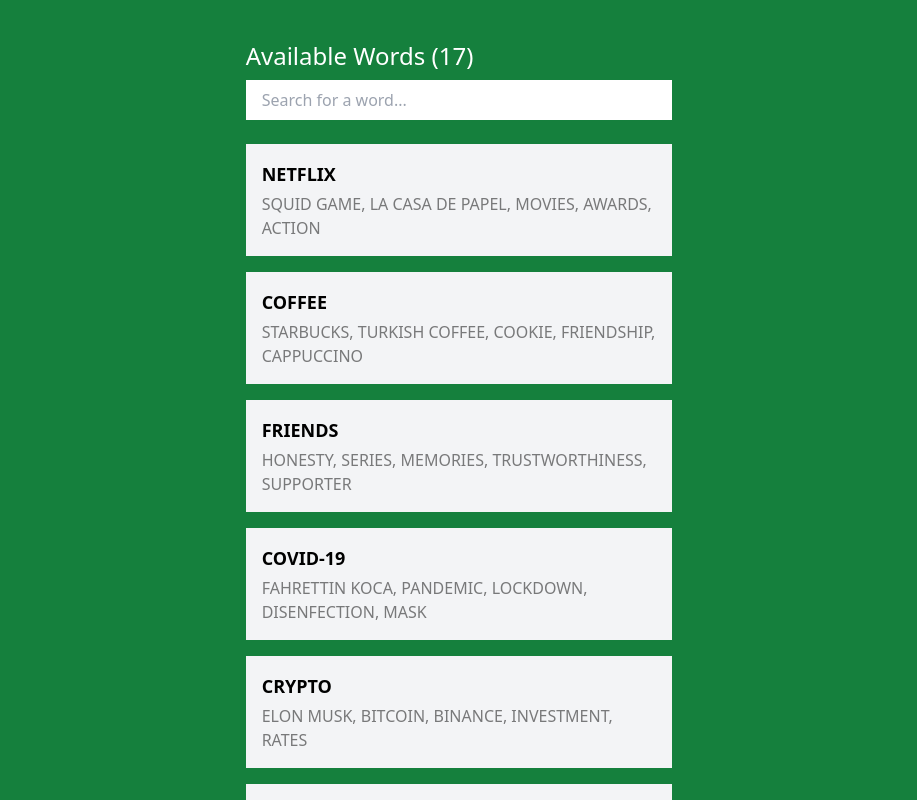
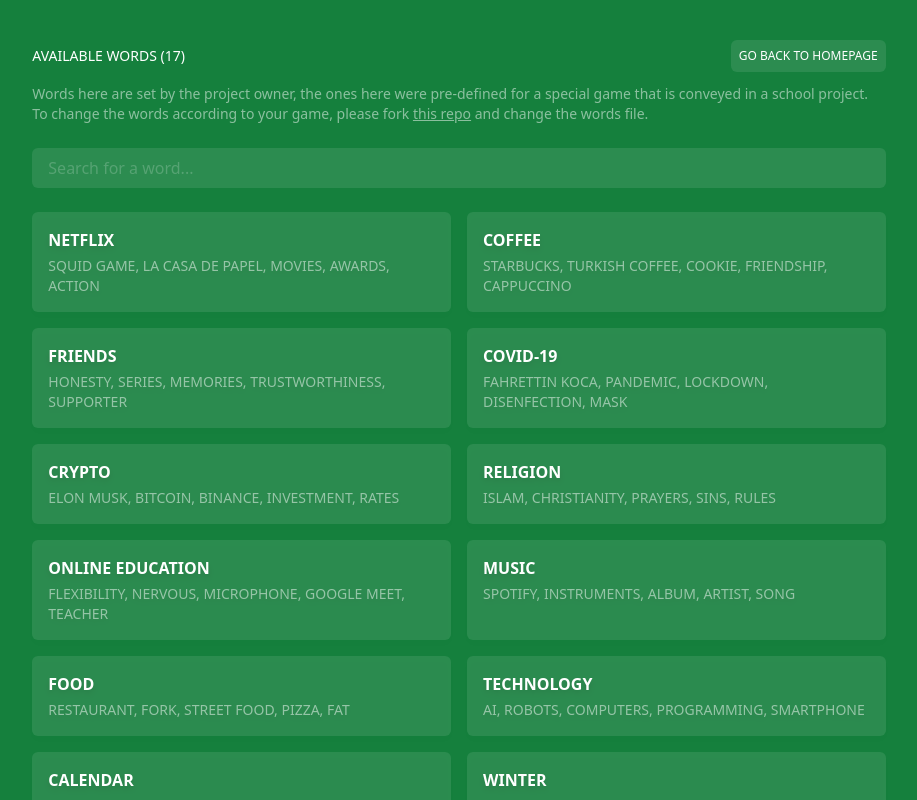
Before and after one commit to eggsy/find-associative-words, a Vue app: page /list in a window 1280 px wide. Shown: the top 800 px of the page, without its empty margins (181-1098 px from the left). Built offline with nearby package versions, Linux system fonts and the light colour scheme.

Commit message:
refactor: improve list page look

```diff
--- a/src/views/List.vue
+++ b/src/views/List.vue
@@ -1,39 +1,71 @@
 <script lang="ts" setup>
 import { computed, ref } from "vue";
+import { useRouter } from "vue-router";
 import words from "../assets/words";
 
 const input = ref("");
+const router = useRouter();
+
 const getFilteredWords = computed(() => {
-  return words.filter((item) =>
-    item.actualWord?.toLowerCase()?.includes(input.value.toLowerCase())
-  );
+  return words.filter((item) => {
+    const actualWord = item.actualWord?.toLowerCase();
+    const inputValue = input.value?.toLowerCase();
+
+    return (
+      actualWord.includes(inputValue) ||
+      item.words.some((word) => word.toLowerCase().includes(inputValue))
+    );
+  });
 });
 </script>
 
 <template>
-  <div class="w-full py-10 mx-auto sm:w-2/3 md:w-1/3">
-    <h1 class="mb-2 text-2xl font-medium">
-      Available Words ({{ words.length }})
-    </h1>
+  <div class="w-full py-10 mx-auto sm:w-2/3">
+    <div class="flex flex-wrap items-center justify-between gap-2 mb-3">
+      <h1 class="text-sm font-medium uppercase">
+        Available Words ({{ words.length }})
+      </h1>
+
+      <button
+        class="p-2 text-xs uppercase transition-colors rounded-md hover:bg-gray-100/30 bg-gray-100/10"
+        @click="router.push('/')"
+      >
+        Go back to homepage
+      </button>
+    </div>
+
+    <p class="mb-6 text-sm opacity-50">
+      Words here are set by the project owner, the ones here were pre-defined
+      for a special game that is conveyed in a school project. To change the
+      words according to your game, please fork
+      <a
+        href="https://github.com/eggsy/find-associative-words"
+        rel="noreferrer"
+        target="_blank"
+        class="underline"
+        >this repo</a
+      >
+      and change the words file.
+    </p>
 
     <input
       v-model="input"
-      class="w-full px-4 py-2 mb-6 text-black focus:outline-none"
+      class="w-full px-4 py-2 mb-6 transition-colors rounded-md placeholder-white/20 focus:bg-gray-100/20 hover:placeholder-white/30 bg-gray-100/10 focus:outline-none"
       placeholder="Search for a word..."
     />
 
-    <div class="w-full mx-auto space-y-4">
+    <div class="grid w-full gap-4 mx-auto md:grid-cols-2">
       <div
         v-for="(item, index) in getFilteredWords"
         :key="`${item.actualWord}-${index}`"
-        class="flex flex-col p-4 space-y-1 text-black uppercase bg-gray-100"
+        class="flex flex-col p-4 space-y-1 uppercase rounded-md drop-shadow-md bg-gray-100/10"
       >
-        <h1 class="text-lg font-bold">
+        <h1 class="font-bold uppercase">
           {{ item.actualWord }}
         </h1>
 
         <div class="flex flex-wrap items-center space-x-2">
-          <span class="opacity-50">{{ item.words.join(", ") }}</span>
+          <span class="text-sm opacity-50">{{ item.words.join(", ") }}</span>
         </div>
       </div>
     </div>
```
